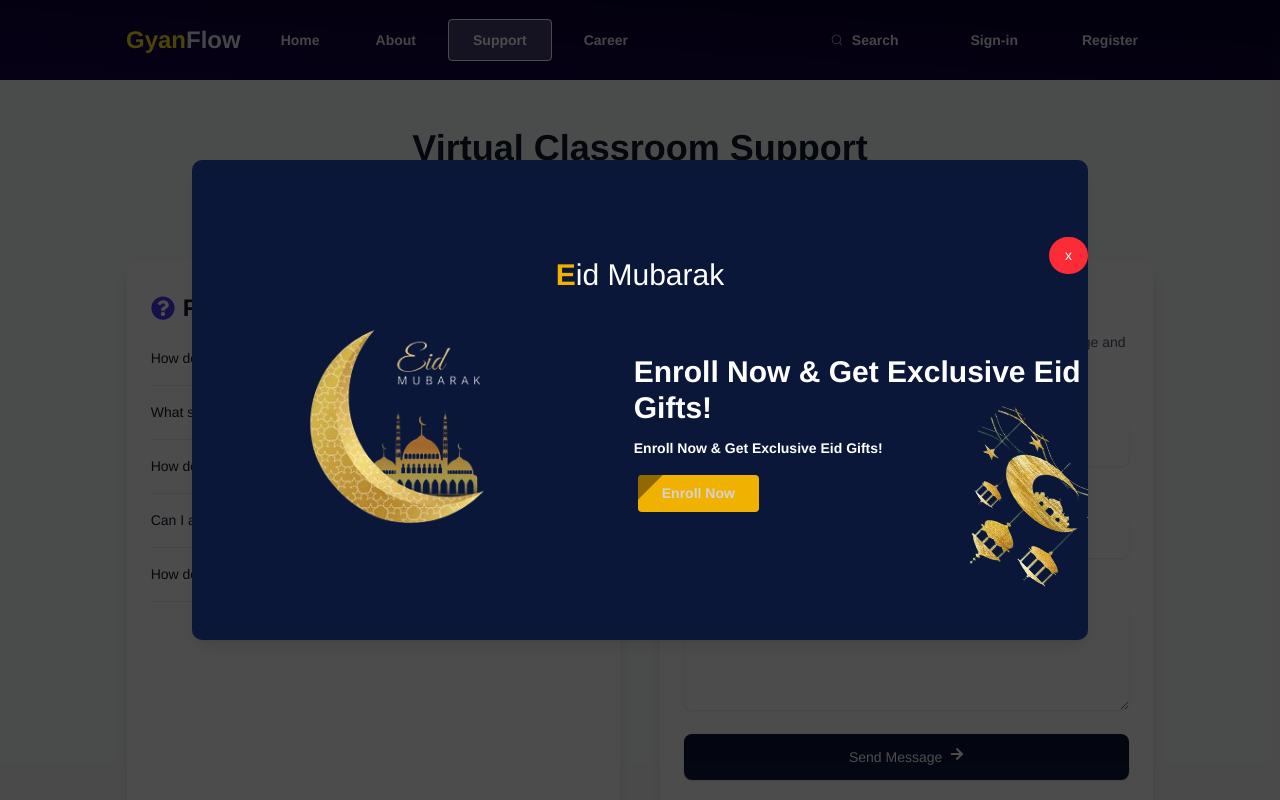
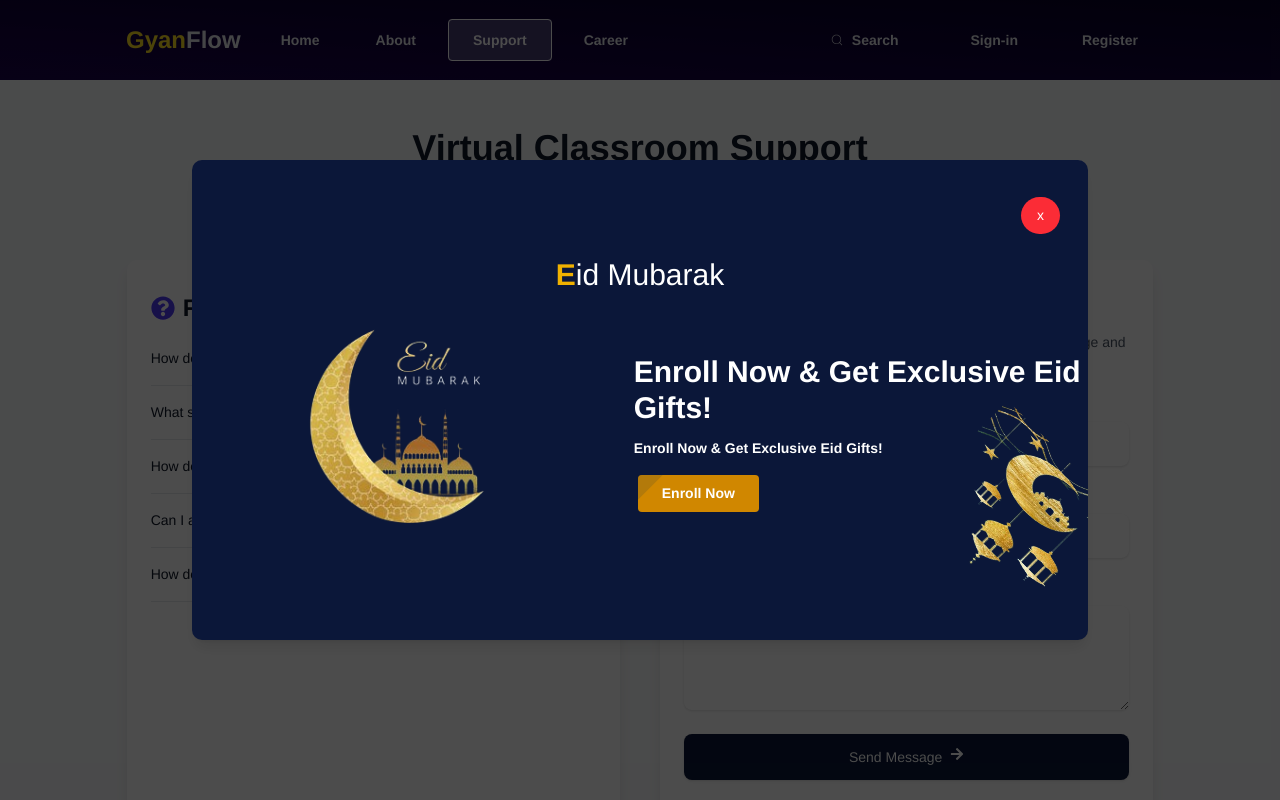
Before and after one commit to lilarani/GyanFlow-client, a React (Vite) app: page /support in a window 1280 px wide. Shown: the top 800 px of the page. Built offline with nearby package versions, Linux system fonts and the light colour scheme; no server answers.

Commit message:
discover more btn design changed in banner & cross btn position updated in welcomemodal

```diff
--- a/src/components/customs/Button.jsx
+++ b/src/components/customs/Button.jsx
@@ -6,7 +6,7 @@ const Button = ({ text, url }) => {
     <>
       <Link
         to={url}
-        className="button m-1 inline-block bg-yellow-500  text-textcolor px-6 py-2  font-semibold hover:bg-yellow-600 transition rounded"
+        className="button m-1 inline-block bg-yellow-600  text-white px-6 py-2  font-semibold hover:bg-yellow-500 hover:text-black transition rounded"
       >
         {text}
       </Link>
--- a/src/components/customs/custom.css
+++ b/src/components/customs/custom.css
@@ -11,7 +11,7 @@
     position: absolute;
     width: 100%;
     height: 30px;
-    background-color: rgba(0,0,0,0.4);
+    background-color: rgba(136, 102, 27, 0.4);
     z-index: 1;
     top: 10;
     left: -80px;
@@ -20,7 +20,7 @@
 }
 
 .button:hover::before {
-    background-color:#080127;
+    background-color:#110549;
     left: 70px;
     opacity: 0.6;
 }
--- a/src/components/welcomModal/WelcomeModal.jsx
+++ b/src/components/welcomModal/WelcomeModal.jsx
@@ -56,7 +56,7 @@ const WelcomeModal = ({ open, setOpen }) => {
               Eid Mubarak
             </h1>
             <button
-              className="bg-red-500 absolute m-5 px-4 py-2 rounded-full cursor-pointer text-white right-[-20px] top-[-20px]  flex justify-center items-center"
+              className="bg-red-500 absolute m-5 px-4 py-2 rounded-full cursor-pointer text-white right-[8px] top-[-60px]  flex justify-center items-center"
               onClick={() => setOpen(false)}
             >
               x
--- a/src/pages/Dashboard/AdminDashboard/Courses/Courses.jsx
+++ b/src/pages/Dashboard/AdminDashboard/Courses/Courses.jsx
@@ -39,6 +39,7 @@ const Courses = () => {
     window.addEventListener('resize', handleResize);
     return () => window.removeEventListener('resize', handleResize);
   }, []);
+
 
   const getCategoryColor = category => {
     switch (category) {
```
